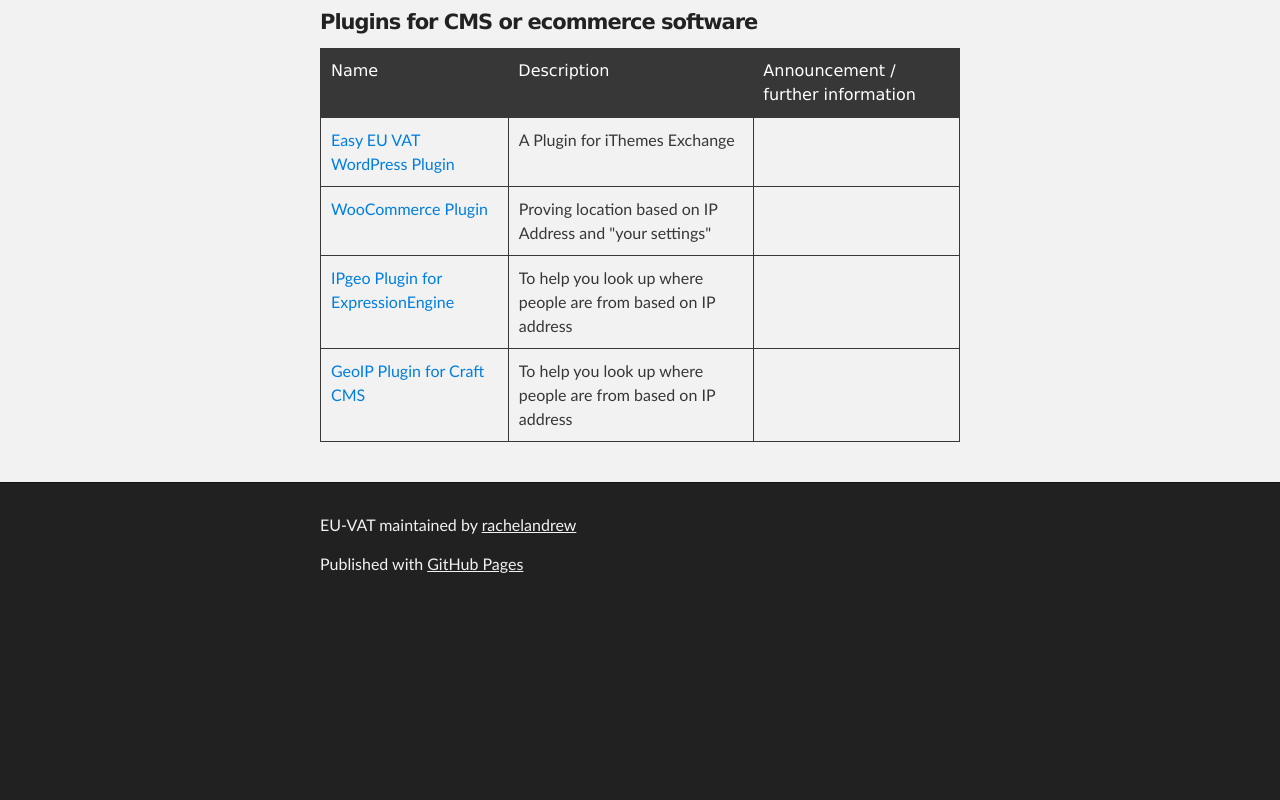
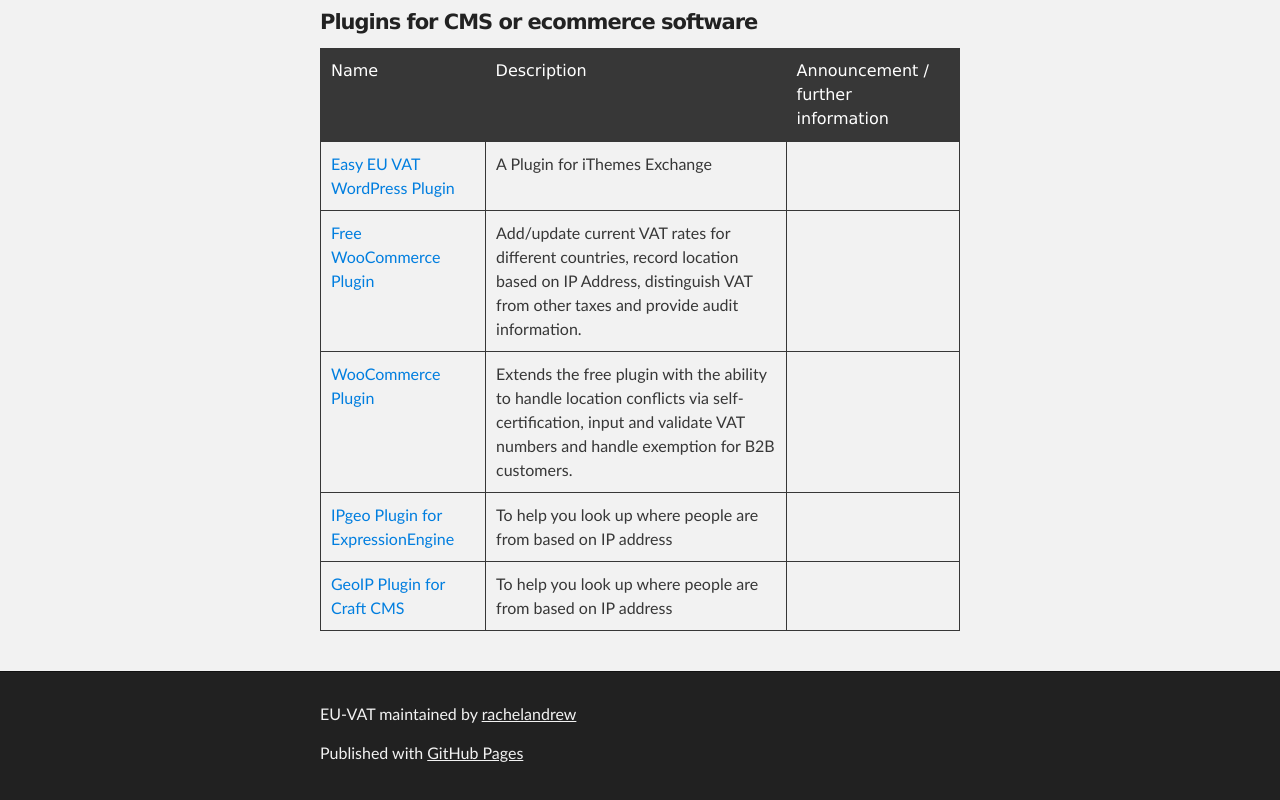
Before and after one commit to rachelandrew/eu-vat, a plain HTML site: page third-parties.html in a window 1280 px wide. Shown: the part 2428-3228 px from the top of the page. Before the commit the page ends 3039 px from the top, so only its background shows below. Drawn offline with Linux system fonts and the light colour scheme.

Commit message:
New WooCommerce plugin + more info on the existing one

```diff
--- a/third-parties.html
+++ b/third-parties.html
@@ -175,8 +175,13 @@
             <td></td>
           </tr>
           <tr>
-            <td><a href="https://wordpress.org/plugins/woocommerce-eu-vat-compliance/">WooCommerce Plugin</a></td>
-            <td>Proving location based on IP Address and "your settings"</td>
+            <td><a href="https://wordpress.org/plugins/woocommerce-eu-vat-compliance/">Free WooCommerce Plugin</a></td>
+            <td>Add/update current VAT rates for different countries, record location based on IP Address, distinguish VAT from other taxes and provide audit information.</td>
+            <td></td>
+          </tr>
+          <tr>
+            <td><a href="https://www.simbahosting.co.uk/s3/product/woocommerce-eu-vat-compliance/">WooCommerce Plugin</a></td>
+            <td>Extends the free plugin with the ability to handle location conflicts via self-certification, input and validate VAT numbers and handle exemption for B2B customers.</td>
             <td></td>
           </tr>
          <tr>
```
